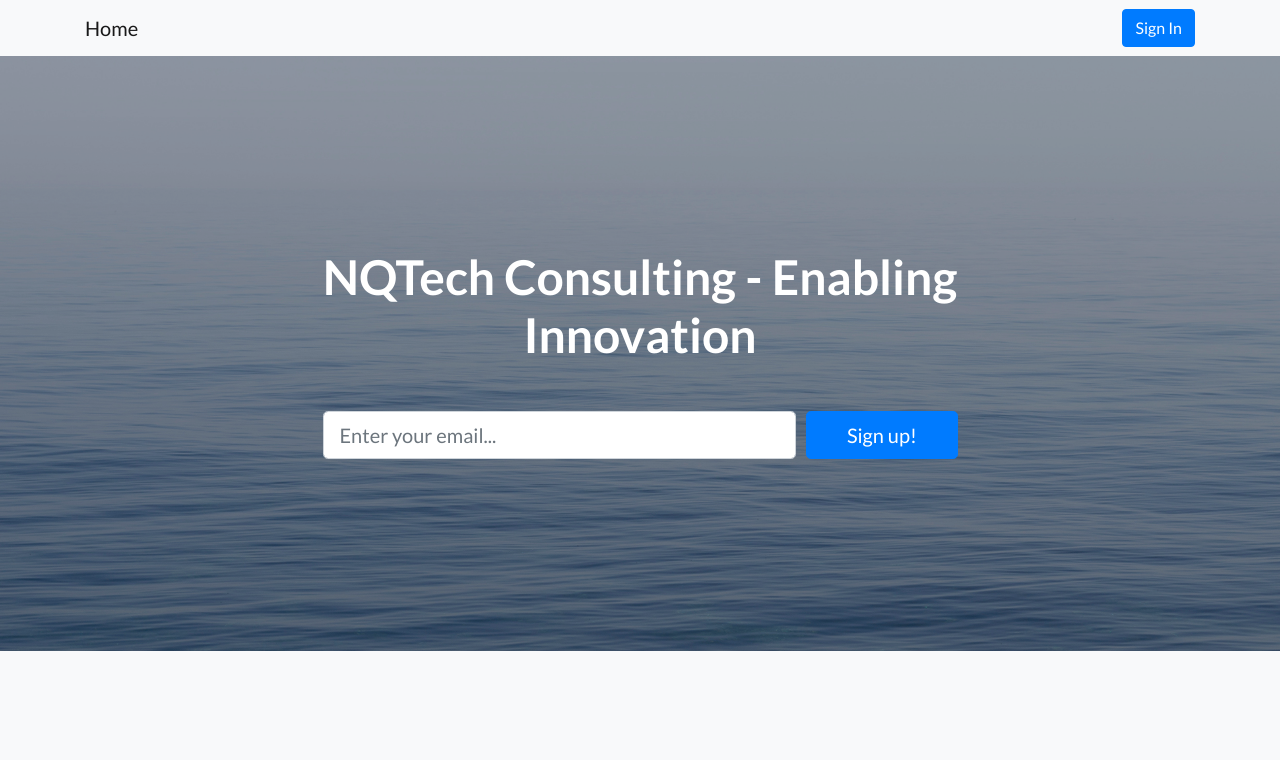
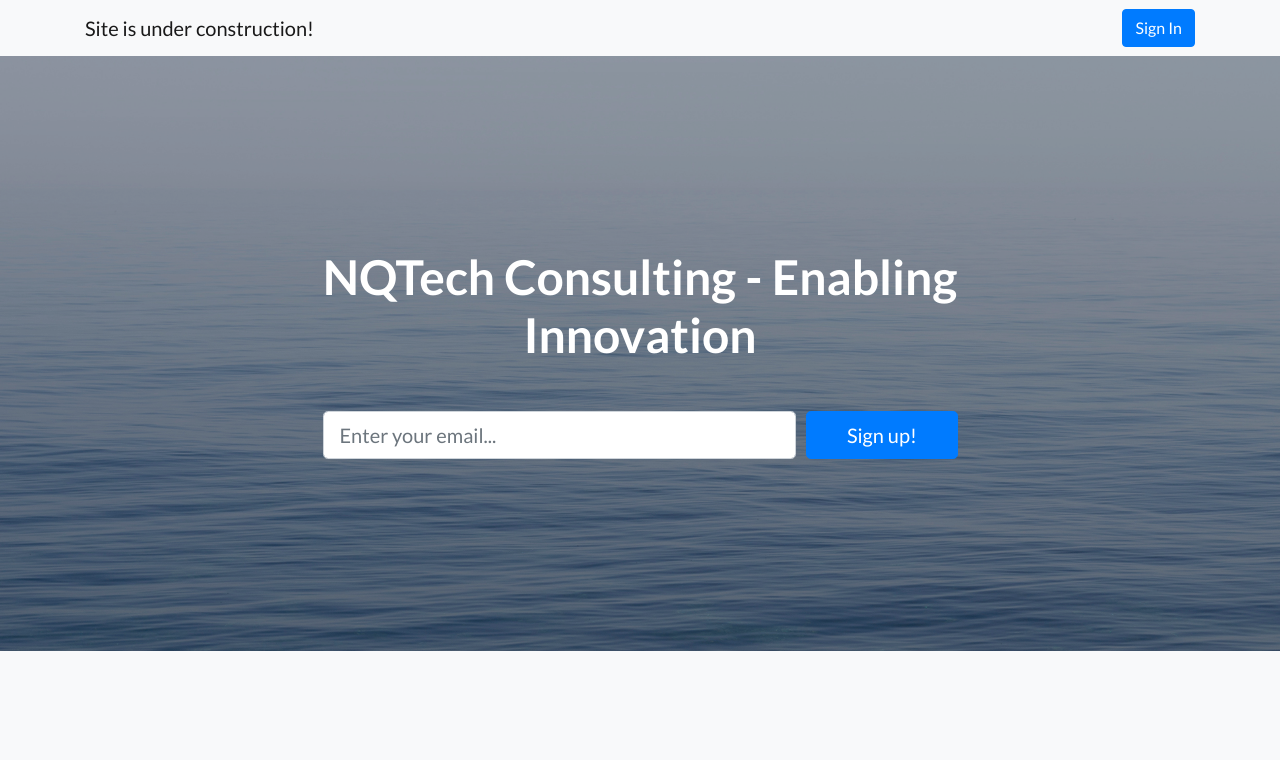
Before and after one commit to naeemhaq/naeemhaq.github.io, a website: page index.html in a window 1280 px wide. Shown: the top 760 px of the page. Drawn offline with Linux system fonts and the light colour scheme.

Commit message:
adding construction information

```diff
--- a/index.html
+++ b/index.html
@@ -28,7 +28,7 @@
   <!-- Navigation -->
   <nav class="navbar navbar-light bg-light static-top">
     <div class="container">
-      <a class="navbar-brand" href="#">Home</a>
+      <a class="navbar-brand" href="#">Site is under construction!</a>
       <a class="btn btn-primary" href="#">Sign In</a>
     </div>
   </nav>
```
